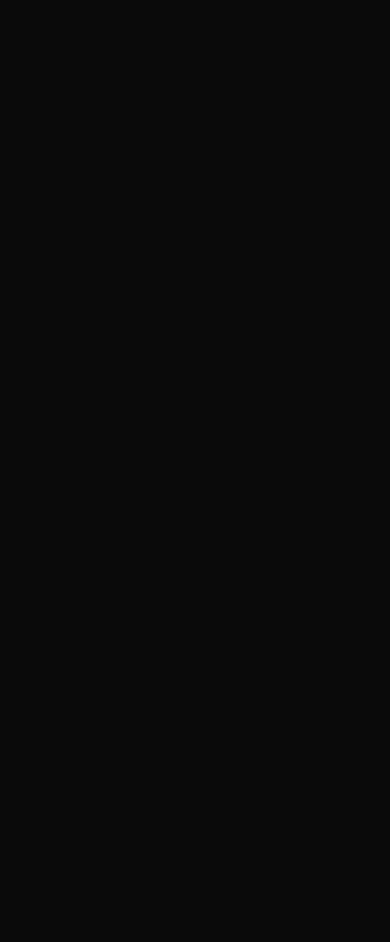
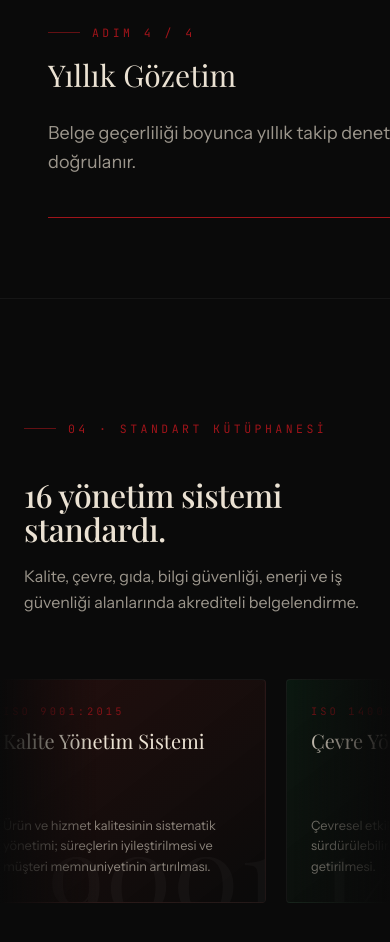
Before and after one commit to weliakcay/Area-Control-, a Next.js app: page / in a window 390 px wide. Shown: the part 4912-5854 px from the top of the page. Before the commit the page ends 4367 px from the top, so only its background shows below. Built offline with nearby package versions, Linux system fonts and the light colour scheme.

Commit message:
feat: process horizontal pinning and standards marquee

```diff
--- a/app/page.tsx
+++ b/app/page.tsx
@@ -1,6 +1,8 @@
 import Hero from '@/components/sections/Hero';
 import About from '@/components/sections/About';
 import ServicesTriple from '@/components/sections/ServicesTriple';
+import ProcessHorizontal from '@/components/sections/ProcessHorizontal';
+import StandardsMarquee from '@/components/sections/StandardsMarquee';
 
 export default function Home() {
   return (
@@ -8,6 +10,8 @@
       <Hero />
       <About />
       <ServicesTriple />
+      <ProcessHorizontal />
+      <StandardsMarquee />
       <div className="min-h-[30vh]" />
     </>
   );
--- /dev/null
+++ b/components/sections/ProcessHorizontal.tsx
@@ -0,0 +1,119 @@
+'use client';
+
+import { useEffect, useRef } from 'react';
+import KickerLabel from '@/components/ui/KickerLabel';
+import tr from '@/messages/tr.json';
+import { processSteps } from '@/content/process';
+
+export default function ProcessHorizontal() {
+  const sectionRef = useRef<HTMLElement>(null);
+  const trackRef = useRef<HTMLDivElement>(null);
+
+  useEffect(() => {
+    if (typeof window === 'undefined') return;
+    const prefersReduced = window.matchMedia('(prefers-reduced-motion: reduce)').matches;
+    const isDesktop = window.matchMedia('(min-width: 1024px)').matches;
+    if (prefersReduced || !isDesktop) return;
+
+    let cleanup: (() => void) | null = null;
+    let cancelled = false;
+
+    (async () => {
+      const gsapMod = await import('gsap');
+      const stMod = await import('gsap/ScrollTrigger');
+      if (cancelled) return;
+      const gsap = gsapMod.default || gsapMod.gsap;
+      const ScrollTrigger = stMod.ScrollTrigger || stMod.default;
+      gsap.registerPlugin(ScrollTrigger);
+
+      const track = trackRef.current;
+      const section = sectionRef.current;
+      if (!track || !section) return;
+
+      const panels = track.children.length;
+      const distance = (panels - 1) * window.innerWidth;
+
+      const st = gsap.to(track, {
+        x: -distance,
+        ease: 'none',
+        scrollTrigger: {
+          trigger: section,
+          start: 'top top',
+          end: () => `+=${distance}`,
+          pin: true,
+          scrub: 1,
+          invalidateOnRefresh: true,
+        },
+      });
+
+      cleanup = () => {
+        st.scrollTrigger?.kill();
+        st.kill();
+      };
+    })();
+
+    return () => {
+      cancelled = true;
+      cleanup?.();
+    };
+  }, []);
+
+  return (
+    <section
+      ref={sectionRef}
+      id="surec"
+      className="relative border-t border-white/5 bg-ink overflow-hidden lg:h-[100svh]"
+    >
+      <div className="mx-auto max-w-7xl px-6 lg:px-10 pt-24 lg:pt-20 pb-6 lg:absolute lg:top-10 lg:left-0 lg:right-0 lg:z-10">
+        <div className="flex items-end justify-between flex-wrap gap-6">
+          <div>
+            <KickerLabel>{tr.process.kicker}</KickerLabel>
+            <h2 className="mt-4 display-lg text-cream max-w-2xl">{tr.process.title}</h2>
+          </div>
+          <p className="text-cream/55 max-w-md leading-relaxed">{tr.process.intro}</p>
+        </div>
+      </div>
+
+      <div className="lg:h-full lg:flex lg:items-center">
+        <div
+          ref={trackRef}
+          className="flex flex-col lg:flex-row gap-6 lg:gap-0 px-6 lg:px-0 pb-20 lg:pb-0"
+          style={{ width: 'max-content' }}
+        >
+          {processSteps.map((step, i) => (
+            <article
+              key={step.number}
+              className="relative lg:w-screen lg:h-screen flex items-center"
+            >
+              <div className="mx-auto max-w-7xl w-full px-6 lg:px-20 grid lg:grid-cols-12 gap-10 items-center">
+                <div className="lg:col-span-5">
+                  <div className="font-display text-[7rem] md:text-[10rem] lg:text-[14rem] leading-none text-crimson/25 select-none">
+                    {step.number}
+                  </div>
+                </div>
+                <div className="lg:col-span-7">
+                  <div className="font-mono text-[0.72rem] tracking-[0.3em] uppercase text-crimson mb-4 flex items-center gap-3">
+                    <span className="w-8 h-px bg-crimson/60" />
+                    Adım {i + 1} / {processSteps.length}
+                  </div>
+                  <h3 className="font-display text-3xl md:text-5xl text-cream leading-tight mb-6">
+                    {step.title}
+                  </h3>
+                  <p className="text-cream/65 leading-relaxed text-lg max-w-xl">
+                    {step.description}
+                  </p>
+                  <div className="mt-10 h-px w-full bg-white/5 relative overflow-hidden">
+                    <span
+                      className="absolute inset-y-0 left-0 bg-crimson"
+                      style={{ width: `${((i + 1) / processSteps.length) * 100}%` }}
+                    />
+                  </div>
+                </div>
+              </div>
+            </article>
+          ))}
+        </div>
+      </div>
+    </section>
+  );
+}
--- /dev/null
+++ b/components/sections/StandardsMarquee.tsx
@@ -0,0 +1,92 @@
+'use client';
+
+import { useState } from 'react';
+import { motion, AnimatePresence } from 'framer-motion';
+import KickerLabel from '@/components/ui/KickerLabel';
+import StandardCard from '@/components/ui/StandardCard';
+import Reveal from '@/components/ui/Reveal';
+import tr from '@/messages/tr.json';
+import { standards, type Standard } from '@/content/standards';
+
+export default function StandardsMarquee() {
+  const [active, setActive] = useState<Standard | null>(null);
+  const looped = [...standards, ...standards];
+
+  return (
+    <section id="standartlar" className="relative py-28 md:py-36 border-t border-white/5 bg-ink overflow-hidden">
+      <div className="mx-auto max-w-7xl px-6 lg:px-10 mb-16">
+        <div className="grid md:grid-cols-12 gap-10">
+          <div className="md:col-span-4">
+            <Reveal><KickerLabel>{tr.standards.kicker}</KickerLabel></Reveal>
+          </div>
+          <div className="md:col-span-8 space-y-4">
+            <Reveal as="h2" className="display-lg text-cream">{tr.standards.title}</Reveal>
+            <Reveal as="p" delay={0.1} className="text-cream/65 max-w-xl leading-relaxed">
+              {tr.standards.intro}
+            </Reveal>
+          </div>
+        </div>
+      </div>
+
+      <div className="group relative">
+        <div className="flex gap-5 animate-marquee hover:[animation-play-state:paused] will-change-transform">
+          {looped.map((s, i) => (
+            <button
+              key={`${s.code}-${i}`}
+              onClick={() => setActive(s)}
+              className="text-left focus:outline-none focus-visible:outline-crimson"
+              aria-label={`${s.code} detayı`}
+            >
+              <StandardCard s={s} />
+            </button>
+          ))}
+        </div>
+        <div className="pointer-events-none absolute inset-y-0 left-0 w-24 bg-gradient-to-r from-ink to-transparent" />
+        <div className="pointer-events-none absolute inset-y-0 right-0 w-24 bg-gradient-to-l from-ink to-transparent" />
+      </div>
+
+      <AnimatePresence>
+        {active && (
+          <motion.div
+            initial={{ opacity: 0 }}
+            animate={{ opacity: 1 }}
+            exit={{ opacity: 0 }}
+            transition={{ duration: 0.3 }}
+            className="fixed inset-0 z-50 flex items-center justify-center p-6 bg-black/80 backdrop-blur-sm"
+            onClick={() => setActive(null)}
+          >
+            <motion.div
+              initial={{ scale: 0.95, y: 20 }}
+              animate={{ scale: 1, y: 0 }}
+              exit={{ scale: 0.95, y: 20 }}
+              onClick={(e) => e.stopPropagation()}
+              className="relative max-w-lg w-full bg-ink border border-crimson/30 p-10"
+            >
+              <button
+                onClick={() => setActive(null)}
+                className="absolute top-4 right-4 text-cream/60 hover:text-crimson"
+                aria-label="Kapat"
+              >
+                ×
+              </button>
+              <div className="kicker mb-3">{active.code}</div>
+              <h3 className="font-display text-3xl text-cream mb-5">{active.name}</h3>
+              <p className="text-cream/70 leading-relaxed">{active.description}</p>
+            </motion.div>
+          </motion.div>
+        )}
+      </AnimatePresence>
+
+      <style>{`
+        @keyframes marquee {
+          0% { transform: translateX(0); }
+          100% { transform: translateX(-50%); }
+        }
+        .animate-marquee { animation: marquee 60s linear infinite; }
+        @media (prefers-reduced-motion: reduce) {
+          .animate-marquee { animation: none; transform: none; overflow-x: auto; }
+        }
+      `}</style>
+    </section>
+  );
+}
```
